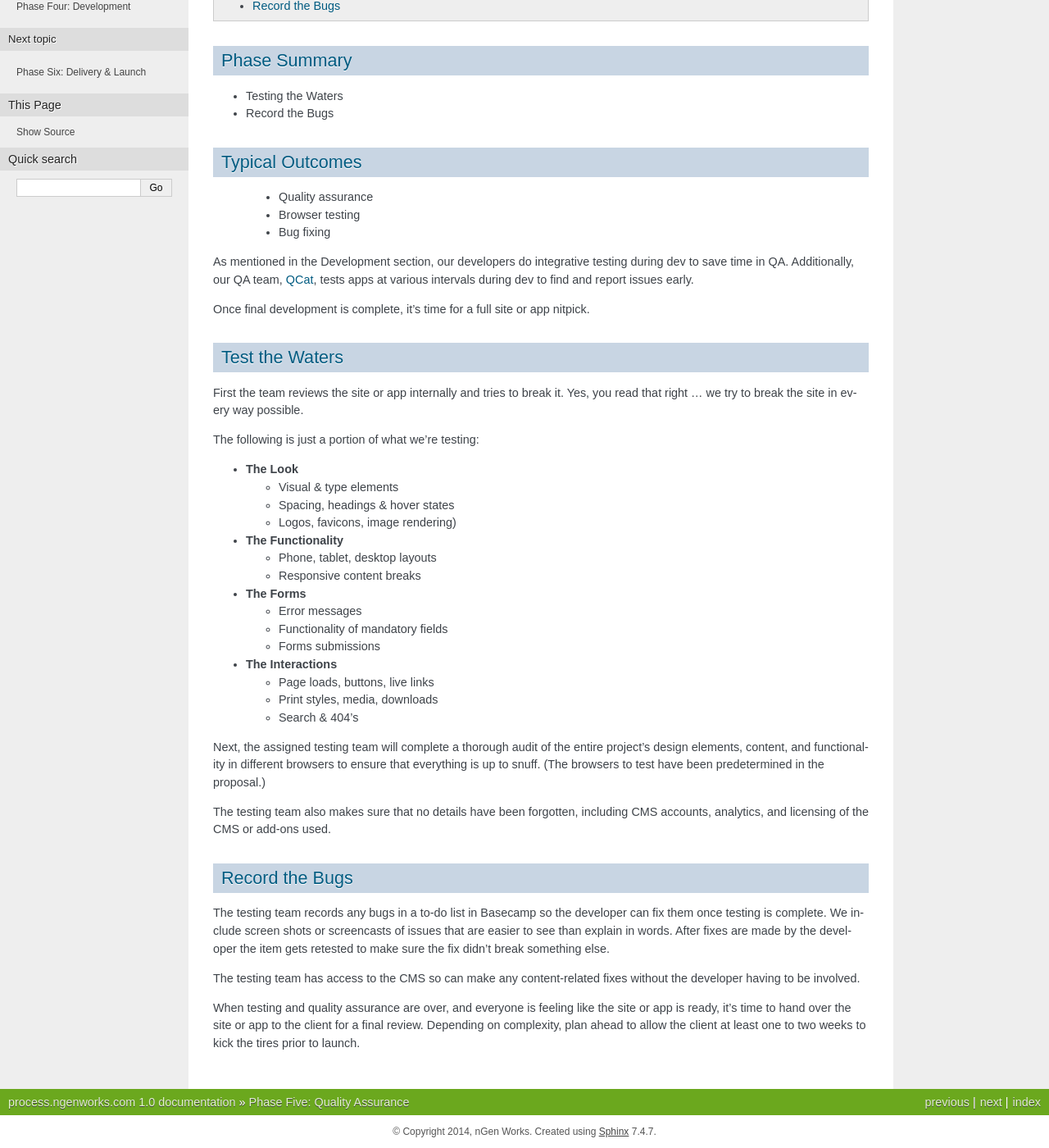
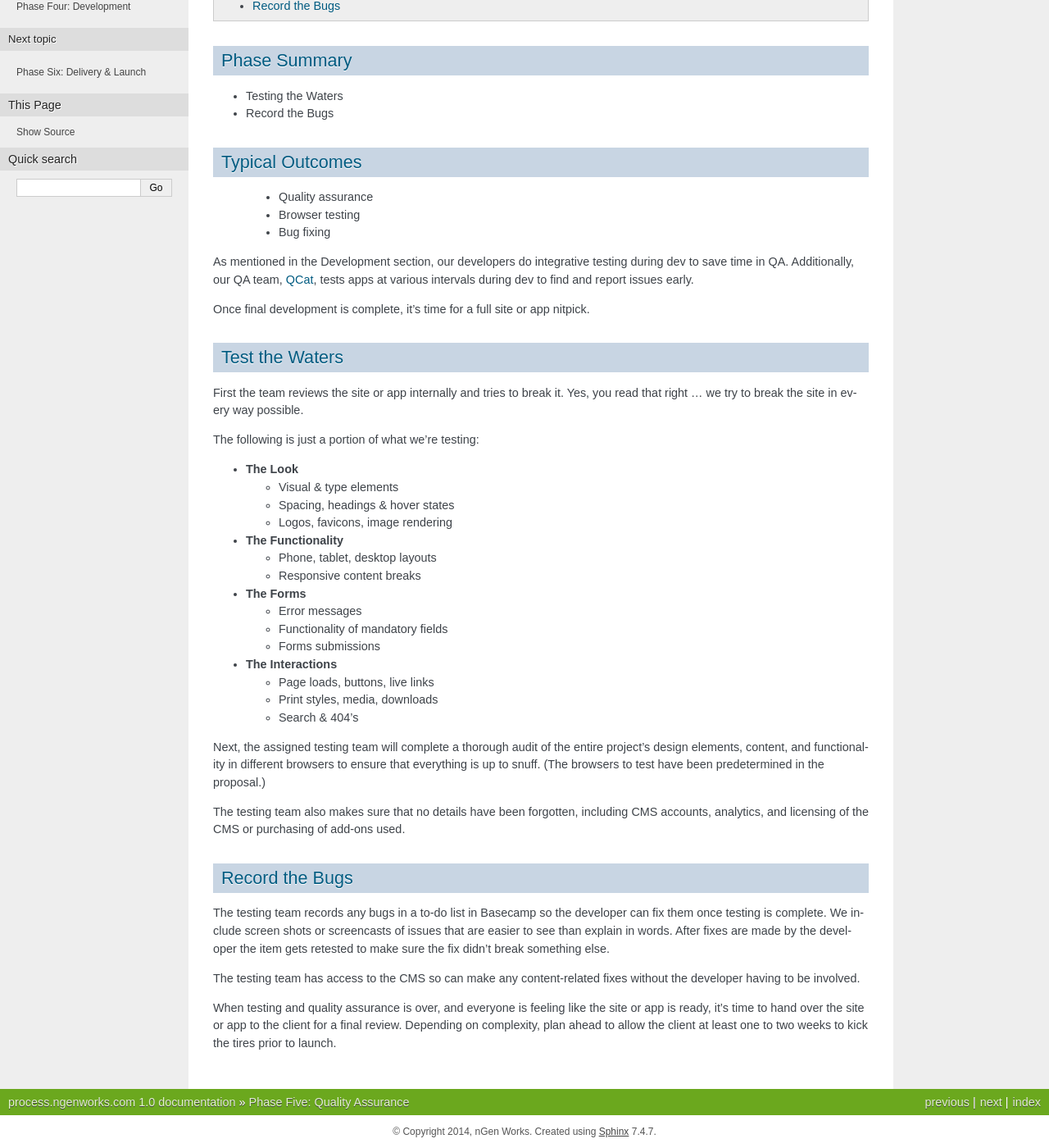
Before and after one commit to ngenworks/process.ngenworks.com, a Sphinx documentation site: the page built from docs/source/quality_assurance.rst, in a window 1280 px wide and 1400 px high, scrolled down 236 px. Shown: the whole window at 82% size. Built offline with Sphinx 7.4.7, drawn with Linux system fonts in a browser that asks for light colours; pages that are not in the unit, such as notebooks, are missing from menus.

Commit message:
Update quality_assurance.rst

```diff
--- a/docs/source/quality_assurance.rst
+++ b/docs/source/quality_assurance.rst
@@ -38,7 +38,7 @@ The following is just a portion of what we're testing:
 
   - Visual & type elements
   - Spacing, headings & hover states
-  - Logos, favicons, image rendering)
+  - Logos, favicons, image rendering
 
 * **The Functionality**
 
@@ -59,7 +59,7 @@ The following is just a portion of what we're testing:
 
 Next, the assigned testing team will complete a thorough audit of the entire project’s design elements, content, and functionality in different browsers to ensure that everything is up to snuff. (The browsers to test have been predetermined in the proposal.)
 
-The testing team also makes sure that no details have been forgotten, including CMS accounts, analytics, and licensing of the CMS or add-ons used.
+The testing team also makes sure that no details have been forgotten, including CMS accounts, analytics, and licensing of the CMS or purchasing of add-ons used.
 
 ---------------
 Record the Bugs
@@ -69,4 +69,4 @@ The testing team records any bugs in a to-do list in Basecamp so the developer c
 
 The testing team has access to the CMS so can make any content-related fixes without the developer having to be involved.
 
-When testing and quality assurance are over, and everyone is feeling like the site or app is ready, it’s time to hand over the site or app to the client for a final review. Depending on complexity, plan ahead to allow the client at least one to two weeks to kick the tires prior to launch.
+When testing and quality assurance is over, and everyone is feeling like the site or app is ready, it’s time to hand over the site or app to the client for a final review. Depending on complexity, plan ahead to allow the client at least one to two weeks to kick the tires prior to launch.
```
